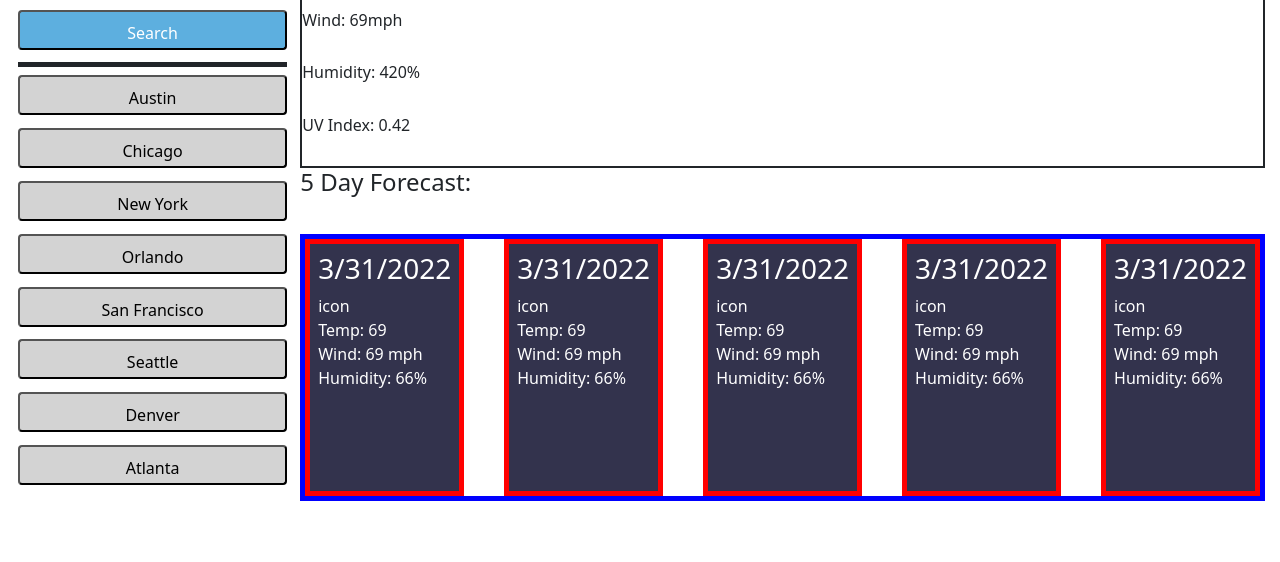
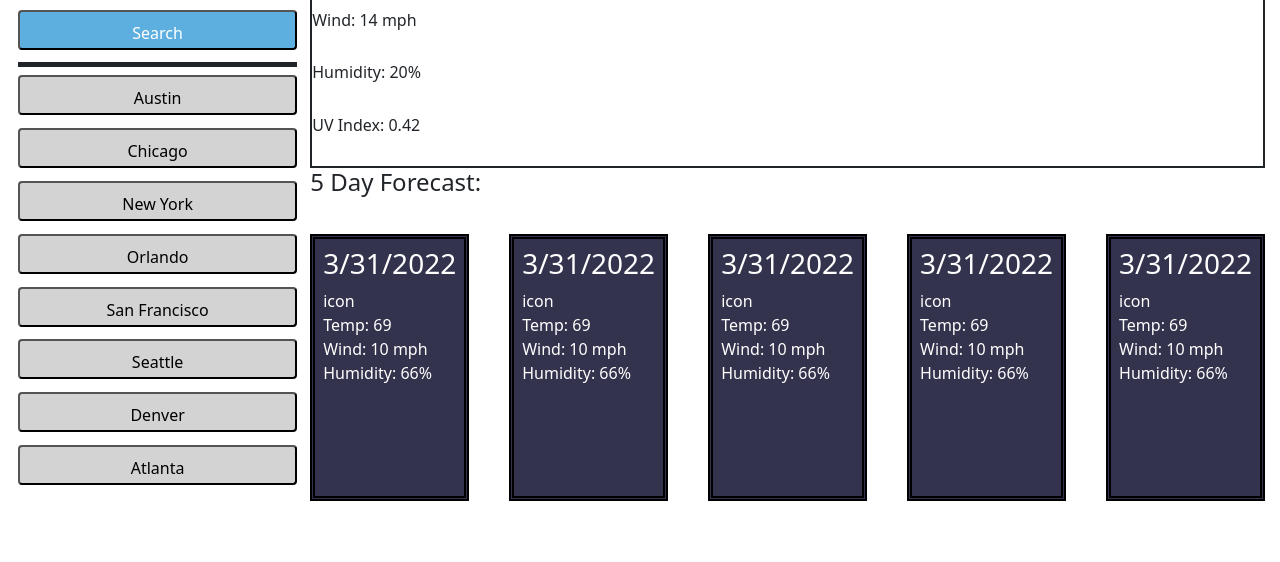
Before and after one commit to spence22eric/Weather-Dashboard, a plain HTML site: page index.html in a window 1280 px wide. Shown: the part 238-800 px from the top of the page. Drawn offline with nearby package versions, Linux system fonts and the light colour scheme.

Commit message:
adjust html hard code and css borders

```diff
--- a/assets/css/styles.css
+++ b/assets/css/styles.css
@@ -85,7 +85,7 @@ header {
 .forecast {
     display: grid;
     grid-template-columns: 1fr 1fr 1fr 1fr 1fr;
-    border: blue solid 5px;
+    /* border: blue solid 5px; */
     column-gap: 2.5em;
 }
 
@@ -94,7 +94,7 @@ header {
     background: rgb(51, 51, 77);
     color: white;
     padding: 8px;
-    border: red solid 5px;
+    border: black double 5px;
 }
 
 .weather:last-child {
--- a/index.html
+++ b/index.html
@@ -54,8 +54,8 @@
             <section class="city-details">
                 <div><h2 id="city-name">Atlanta</h2></div>
                 <div id="temp">Temp: 74</div>
-                <div id="wind">Wind: 69mph</div>
-                <div id="humidity">Humidity: 420%</div>
+                <div id="wind">Wind: 14 mph</div>
+                <div id="humidity">Humidity: 20%</div>
                 <div id="uv-index">UV Index: 0.42</div>
             </section>
 
@@ -66,7 +66,7 @@
                     <h3>3/31/2022</h3>
                     <div>icon</div>
                     <div>Temp: 69</div>
-                    <div>Wind: 69 mph</div>
+                    <div>Wind: 10 mph</div>
                     <div>Humidity: 66%</div>
                 </div>
 
@@ -74,7 +74,7 @@
                     <h3>3/31/2022</h3>
                     <div>icon</div>
                     <div>Temp: 69</div>
-                    <div>Wind: 69 mph</div>
+                    <div>Wind: 10 mph</div>
                     <div>Humidity: 66%</div>
                 </div>
 
@@ -82,7 +82,7 @@
                     <h3>3/31/2022</h3>
                     <div>icon</div>
                     <div>Temp: 69</div>
-                    <div>Wind: 69 mph</div>
+                    <div>Wind: 10 mph</div>
                     <div>Humidity: 66%</div>
                 </div>
 
@@ -90,7 +90,7 @@
                     <h3>3/31/2022</h3>
                     <div>icon</div>
                     <div>Temp: 69</div>
-                    <div>Wind: 69 mph</div>
+                    <div>Wind: 10 mph</div>
                     <div>Humidity: 66%</div>
                 </div>
 
@@ -98,7 +98,7 @@
                     <h3>3/31/2022</h3>
                     <div>icon</div>
                     <div>Temp: 69</div>
-                    <div>Wind: 69 mph</div>
+                    <div>Wind: 10 mph</div>
                     <div>Humidity: 66%</div>
                 </div>
 
```
